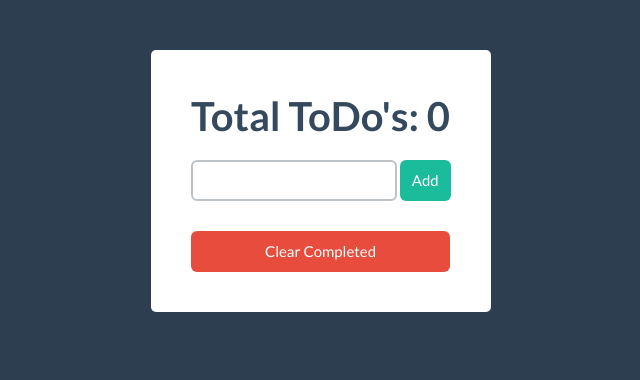
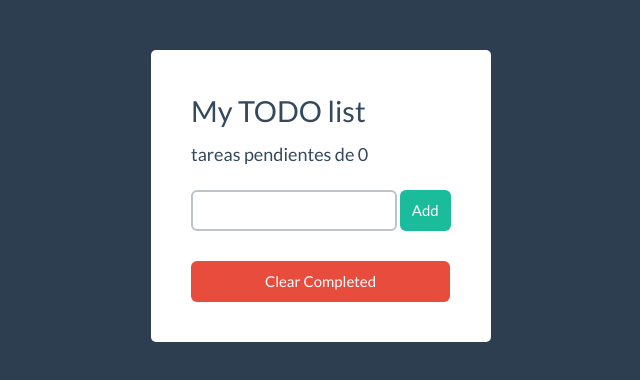
Before and after one commit to Carlos-Blanco/To-Do-List, a plain HTML site: page index.html in a window 1280 px wide. Shown: the whole page, without its empty margins (319-959 px from the left). Drawn offline with Linux system fonts and the light colour scheme.

Commit message:
Adding total/done task

```diff
--- a/index.html
+++ b/index.html
@@ -24,11 +24,12 @@
   <body ng-app>
     <div class="container">
       <div ng-controller="TodoCtrl">
-        <h3>Total ToDo's: {{getTotalTodos()}}</h3>
+        <h4>My TODO list</h4>
+        <p>{{getUndoneTodos()}} tareas pendientes de {{getTotalTodos()}}</p>
         <ul>
             <li ng-repeat="todo in todos">
                 <label class="checkbox" for="checkbox2">
-                    <input type="checkbox" checked="checked" value="" id="checkbox2" data-toggle="checkbox" ng-model="todo.done">
+                    <input type="checkbox" id="checkbox2" ng-model="todo.done">
                     <span class="done-{{todo.done}}">{{todo.text}}</span>
                 </label>
             </li>
```
